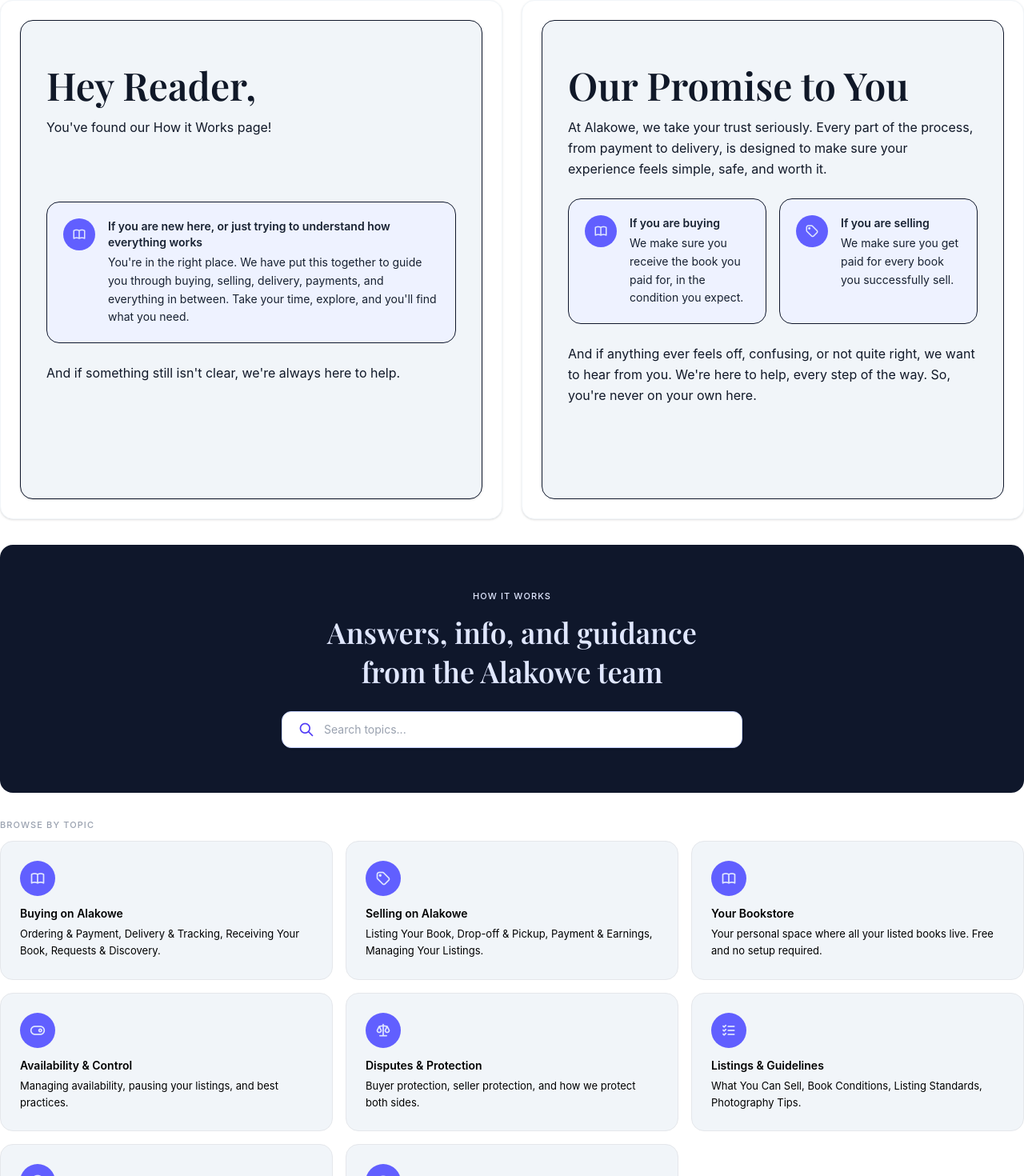
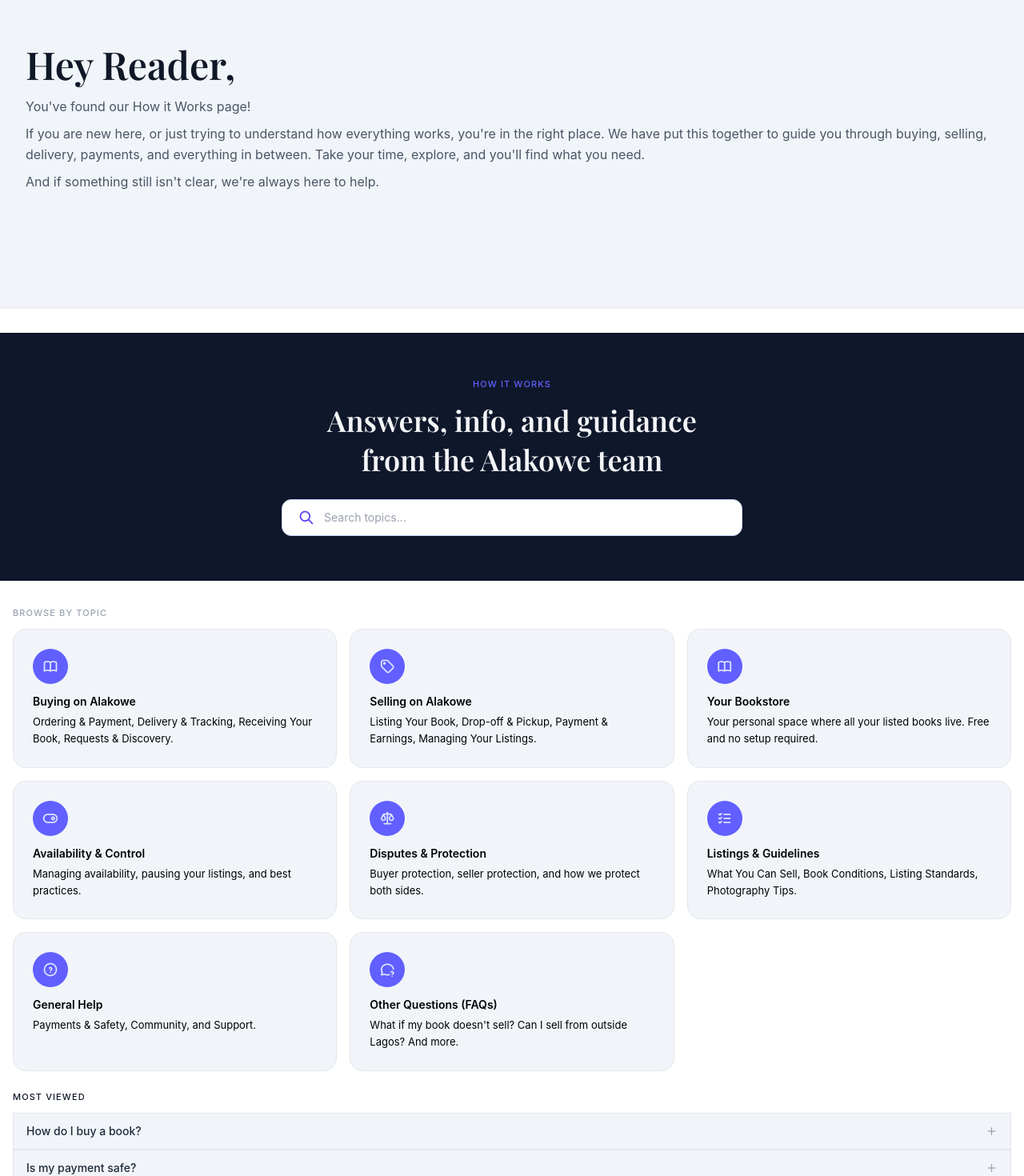
Before and after one commit to Oluwagbenga9999/Alakowe, a React (Vite) app: page / in a window 1280 px wide. Shown: the part 40-1510 px from the top of the page at 80% size. Built offline with nearby package versions, Linux system fonts and the light colour scheme.

Commit message:
Adjusted colors althrough

```diff
--- a/src/components/howitworks/FAQ.tsx
+++ b/src/components/howitworks/FAQ.tsx
@@ -15,7 +15,7 @@ export default function FAQ({ question, answer }: FAQProps) {
       }`}
     >
       <button
-        className="w-full flex justify-between items-center px-4 py-3 text-sm font-medium text-gray-100 text-left hover:bg-slate-800 transition-colors gap-2 bg-slate-900"
+        className="w-full flex justify-between items-center px-4 py-3 text-sm font-medium text-gray-800 text-left hover:bg-slate-200 transition-colors gap-2 bg-slate-100"
         onClick={() => setOpen((prev) => !prev)}
         aria-expanded={open}
       >
--- a/src/components/howitworks/FAQList.tsx
+++ b/src/components/howitworks/FAQList.tsx
@@ -8,8 +8,8 @@ interface FAQListProps {
 
 export default function FAQList({ faqs, search }: FAQListProps) {
   return (
-    <div id="faq-section">
-      <p className="text-[11px] tracking-widest uppercase text-gray-400 font-medium mb-3">
+    <div id="faq-section" className="px-16 md:px-4">
+      <p className="text-[11px] tracking-widest uppercase text-slate-900 font-medium mb-3">
         {search ? `Results for "${search}"` : "Most viewed"}
       </p>
 
--- a/src/components/howitworks/HeroSearch.tsx
+++ b/src/components/howitworks/HeroSearch.tsx
@@ -5,12 +5,12 @@ interface HeroSearchProps {
 
 export default function HeroSearch({ search, onSearchChange }: HeroSearchProps) {
   return (
-    <div className="bg-slate-900 rounded-2xl px-8 py-14 text-center mb-8">
-      <p className="text-[11px] tracking-widest uppercase text-indigo-100 font-medium mb-3">
+    <div className="bg-slate-900 px-8 py-14 text-center mb-8">
+      <p className="text-[11px] tracking-widest uppercase text-indigo-500 font-medium mb-3">
         How it works
       </p>
       <h2
-        className="text-3xl md:text-4xl font-semibold text-indigo-100 leading-snug mb-6"
+        className="text-3xl md:text-4xl font-semibold text-gray-100 leading-snug mb-6"
         style={{ fontFamily: "'Playfair Display', serif" }}
       >
         Answers, info, and guidance
--- a/src/components/howitworks/HeyReader.tsx
+++ b/src/components/howitworks/HeyReader.tsx
@@ -1,31 +1,22 @@
 export default function HeyReader() {
   return (
-    <div className="mb-8 h-full bg-slate-100 rounded-2xl px-8 py-14 pb-28 border border-slate-900 shadow-sm transition-all duration-300 hover:shadow-md hover:-translate-y-1">
+    <div className="mb-8 h-full bg-slate-100 px-8 py-14 pb-28 shadow-sm transition-all duration-300 hover:shadow-md hover:-translate-y-1">
       <h1
           className="text-4xl md:text-5xl font-bold text-gray-900 mb-4"
           style={{ fontFamily: "'Playfair Display', serif" }}
         >
           Hey Reader,
         </h1>
-      <p className="text-sm md:text-base text-gray-900 leading-relaxed mb-2">
+        <p className="text-sm md:text-base text-gray-600 leading-relaxed mb-2">
           You've found our How it Works page!
         </p>
-
-        {/* Buyers */}
-        <div className="flex gap-4 bg-indigo-50 border border-slate-900 rounded-2xl mt-20 p-5">
-          <div className="w-10 h-10 rounded-full bg-indigo-500 flex items-center justify-center flex-shrink-0">
-            <i className="ti ti-book text-indigo-100 text-lg" aria-hidden="true" />
-          </div>
-          <div>
-            <p className="text-sm font-semibold text-[#172131] mb-1">If you are new here, or just trying to understand how everything works</p>
-            <p className="text-sm text-[#172131] leading-relaxed">
-        You're in the right place. We have put this together to guide you
-        through buying, selling, delivery, payments, and everything in between.
-        Take your time, explore, and you'll find what you need.
+        <p className="text-sm md:text-base text-gray-600 leading-relaxed mb-2">
+          If you are new here, or just trying to understand how everything
+          works, you're in the right place. We have put this together to guide
+          you through buying, selling, delivery, payments, and everything in
+          between. Take your time, explore, and you'll find what you need.
         </p>
-          </div>
-        </div>
-      <p className="text-sm md:text-base text-gray-900 leading-relaxed mt-6">
+        <p className="text-sm md:text-base text-gray-600 leading-relaxed mb-8">
           And if something still isn't clear, we're always here to help.
         </p>
     </div>
--- a/src/components/howitworks/TopicCard.tsx
+++ b/src/components/howitworks/TopicCard.tsx
@@ -9,7 +9,7 @@ export default function TopicCard({ id, icon, title, desc, featured }: TopicCard
   return (
     <Link
       to={`/how-it-works/${id}`}
-      className={`text-left bg-slate-100 rounded-2xl p-6 hover:-translate-y-1 hover:shadow-lg hover:border-indigo-200 hover:bg-slate-800 hover:text-gray-100 w-full h-full flex flex-col gap-3 no-underline ${
+      className={`text-left bg-slate-100 rounded-2xl p-6 hover:-translate-y-1 hover:shadow-lg hover:border-indigo-200 hover:bg-slate-200 hover:text-gray-800 w-full h-full flex flex-col gap-3 no-underline ${
         featured ? "border-2 bg-indigo-100 shadow-sm" : "border border-gray-200"
       }`}
     >
--- a/src/components/howitworks/TopicGrid.tsx
+++ b/src/components/howitworks/TopicGrid.tsx
@@ -7,7 +7,7 @@ interface TopicGridProps {
 
 export default function TopicGrid({ topics }: TopicGridProps) {
   return (
-    <div className="mb-6">
+    <div className="mb-6 px-16 md:px-4">
       <p className="text-[11px] tracking-widest uppercase text-gray-400 font-medium mb-3">
         Browse by topic
       </p>
--- a/src/components/howitworks/TopicPage.tsx
+++ b/src/components/howitworks/TopicPage.tsx
@@ -29,7 +29,7 @@ export default function TopicPage() {
 
       {/* Topic hero */}
       <div className="bg-slate-900 rounded-2xl px-8 py-12 mb-8">
-        <div className="w-14 h-14 rounded-full bg-white flex items-center justify-center mb-4 shadow-sm">
+        <div className="w-14 h-14 rounded-full bg-indigo-500 flex items-center justify-center mb-4 shadow-sm">
           <i className={`ti ${topic.icon} text-indigo-100 text-2xl`} aria-hidden="true" />
         </div>
         <p className="text-[11px] tracking-widest uppercase text-indigo-100 font-medium mb-2">
@@ -74,7 +74,7 @@ export default function TopicPage() {
 
       {/* Contact bar */}
       <div className="mt-8 bg-slate-900 border border-gray-200 rounded-xl px-5 py-4 flex flex-col sm:flex-row sm:items-center justify-between gap-3">
-        <span className="text-sm text-gray-500 flex items-center gap-2">
+        <span className="text-sm text-gray-300 flex items-center gap-2">
           <i className="ti ti-mail text-indigo-600 text-base" aria-hidden="true" />
           Still have questions? We&apos;re always here to help.
         </span>
--- a/src/components/howitworks/index.tsx
+++ b/src/components/howitworks/index.tsx
@@ -1,7 +1,6 @@
 import { useState } from "react";
 import { topics, faqs } from "./data";
 import HeyReader from "./HeyReader";
-import OurPromise from "./OurPromise";
 import HeroSearch from "./HeroSearch";
 import TopicGrid from "./TopicGrid";
 import FAQList from "./FAQList";
@@ -15,14 +14,7 @@ export default function HowItWorks() {
 
   return (
     <section className="w-full py-10 font-sans">
-      <div className="grid grid-cols-1 md:grid-cols-2 gap-6 mb-8">
-      <div className="bg-white h-full rounded-2xl shadow-sm border border-slate-100 p-6 transition-all duration-300 hover:shadow-md hover:-translate-y-1">
          <HeyReader />
-       </div>
-       <div className="bg-white h-full rounded-2xl shadow-sm border border-slate-100 p-6 transition-all duration-300 hover:shadow-md hover:-translate-y-1">
-         <OurPromise />
-       </div>
-      </div>
       <HeroSearch search={search} onSearchChange={setSearch} />
 
       {!search && <TopicGrid topics={topics} />}
@@ -30,7 +22,7 @@ export default function HowItWorks() {
       <FAQList faqs={filteredFaqs} search={search} />
 
       {/* Contact bar */}
-      <div className="mt-6 bg-slate-900 border border-gray-200 rounded-xl px-5 py-4 flex flex-col sm:flex-row sm:items-center justify-between gap-3">
+      <div className="mt-6 bg-slate-900 border border-gray-200 rounded-xl px-5 py-4 mx-16 md:mx-4 flex flex-col sm:flex-row sm:items-center justify-between gap-3">
         <span className="text-sm text-gray-500 flex items-center gap-2">
           <i className="ti ti-mail text-indigo-600 text-base" aria-hidden="true" />
           Still have questions? We&apos;re always here to help.
```
Lines whose indentation alone changed are shown as unchanged.
